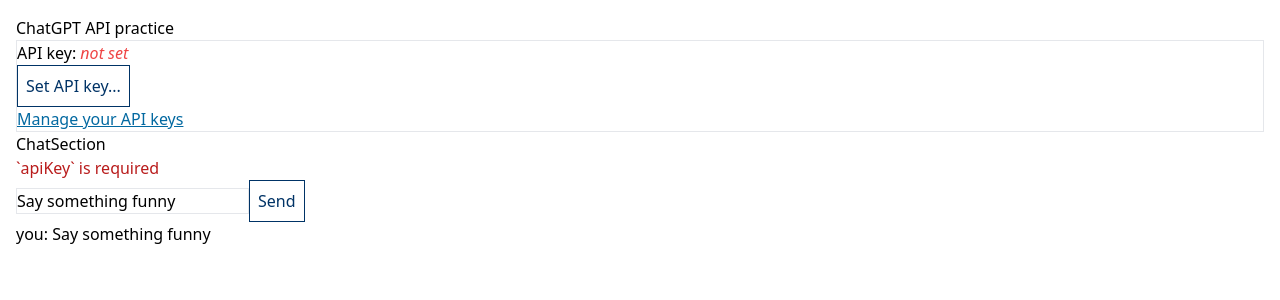
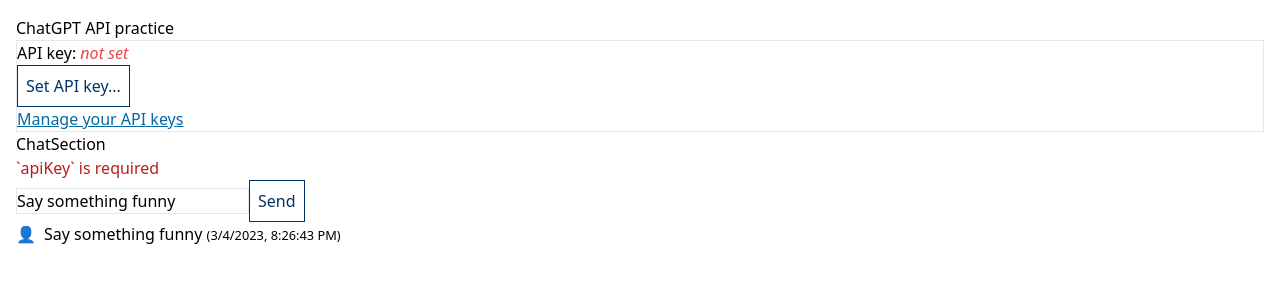
Before and after one commit to ginpei/chat-gpt-api-practice, a Next.js app: page / in a window 1280 px wide. Both pictures are taken after a click on the button "Send". Shown: the top 300 px of the page. Built offline with nearby package versions, Linux system fonts and the light colour scheme.

Commit message:
feat: 🎸 make chat look better

```diff
--- a/pages/api/chat.ts
+++ b/pages/api/chat.ts
@@ -1,5 +1,6 @@
 // Next.js API route support: https://nextjs.org/docs/api-routes/introduction
 import type { NextApiRequest, NextApiResponse } from "next";
+import { CreateCompletionResponseChoicesInner } from "openai";
 import { getOpenAiApi } from "../../src/domains/openai/openAiApiStore";
 
 export interface ChatApiQuery {
@@ -10,7 +11,7 @@ export interface ChatApiQuery {
 export type ChatApiResponse = ChatApiSuccessResponse | ChatApiErrorResponse;
 
 export interface ChatApiSuccessResponse {
-  message: string;
+  response: CreateCompletionResponseChoicesInner[];
   ok: true;
 }
 
@@ -35,13 +36,13 @@ export default async function handler(
       temperature: 0.6,
     });
 
-    const message = data.choices[0].text;
-    if (!message) {
+    const result = data.choices;
+    if (!result) {
       throw new Error(`API returned an empty text`);
     }
 
     res.status(200).json({
-      message,
+      response: result,
       ok: true,
     });
   } catch (error) {
--- /dev/null
+++ b/src/domains/layout/HStack.tsx
@@ -0,0 +1,8 @@
+export interface HStackProps {
+  children: React.ReactNode;
+  gap?: `gap-${string}`;
+}
+
+export function HStack({ children, gap = "gap-2" }: HStackProps): JSX.Element {
+  return <div className={`HStack flex ${gap}`}>{children}</div>;
+}
--- /dev/null
+++ b/src/domains/layout/VStack.tsx
@@ -0,0 +1,8 @@
+export interface VStackProps {
+  children: React.ReactNode;
+  gap?: `gap-${string}`;
+}
+
+export function VStack({ children, gap = "gap-2" }: VStackProps): JSX.Element {
+  return <div className={`VStack flex flex-col ${gap}`}>{children}</div>;
+}
--- a/src/domains/openai/chatRequestManipulators.ts
+++ b/src/domains/openai/chatRequestManipulators.ts
@@ -2,15 +2,12 @@ import {
   ChatApiErrorResponse,
   chatApiPath,
   ChatApiQuery,
+  ChatApiSuccessResponse,
 } from "../../../pages/api/chat";
-
-export interface ChatResponse {
-  message: string;
-}
 
 export async function sendChatRequest(
   options: ChatApiQuery
-): Promise<ChatResponse> {
+): Promise<ChatApiSuccessResponse> {
   if (!options.apiKey) {
     throw new Error("`apiKey` is required");
   }
@@ -28,8 +25,6 @@ export async function sendChatRequest(
     throw new Error(errorBody.message);
   }
 
-  // TODO
-  const data: any = await res.json();
-
-  return { message: data.message };
+  const data: ChatApiSuccessResponse = await res.json();
+  return data;
 }
--- a/src/pages/home/ChatItem.tsx
+++ b/src/pages/home/ChatItem.tsx
@@ -1,13 +1,26 @@
 import { ChatMessage } from "../../domains/chat/ChatMessage";
+import { HStack } from "../../domains/layout/HStack";
 
 export interface ChatItemProps {
   message: ChatMessage;
 }
 
+const nameMap = {
+  "": "?",
+  ai: "💻💭",
+  you: "👤",
+} as const;
+
 export function ChatItem({ message }: ChatItemProps): JSX.Element {
   return (
     <div className="ChatItem">
-      {message.name}: {message.body}
+      <HStack>
+        <div>{nameMap[message.name]}</div>
+        <div>
+          {message.body}{" "}
+          <small>({new Date(message.date).toLocaleString()})</small>
+        </div>
+      </HStack>
     </div>
   );
 }
--- a/src/pages/home/ChatSection.tsx
+++ b/src/pages/home/ChatSection.tsx
@@ -8,6 +8,8 @@ import {
 import { useChatGptApiKey } from "../../domains/chatGptApiKey/chatGptApiKeyHooks";
 import { useError } from "../../domains/error/errorHooks";
 import { toError } from "../../domains/error/errorManipulators";
+import { generateRandomId } from "../../domains/id/id";
+import { VStack } from "../../domains/layout/VStack";
 import { sendChatRequest } from "../../domains/openai/chatRequestManipulators";
 import { ChatItem } from "./ChatItem";
 
@@ -29,8 +31,12 @@ export function ChatSection(): JSX.Element {
       setChatLog((v) => [...v, userMessage]);
 
       const result = await sendChatRequest({ apiKey, prompt: requestMessage });
+
+      // TODO
+      console.log("# result", result);
+
       const aiMessage = buildChatMessage({
-        body: result.message,
+        body: result.response[0].text ?? "?",
         name: "ai",
       });
       setChatLog((v) => [...v, aiMessage]);
@@ -53,11 +59,11 @@ export function ChatSection(): JSX.Element {
         />
         <NiceButton onClick={onSendClick}>Send</NiceButton>
       </p>
-      <div>
+      <VStack>
         {chatLog.map((message) => (
           <ChatItem key={message.id} message={message} />
         ))}
-      </div>
+      </VStack>
     </div>
   );
 }
```
